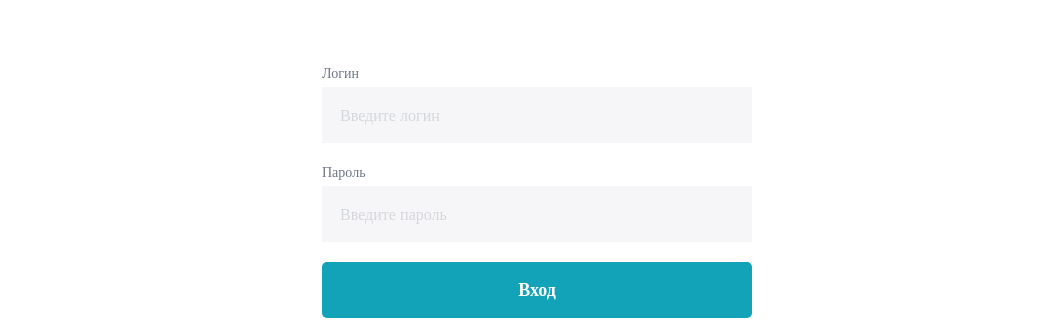
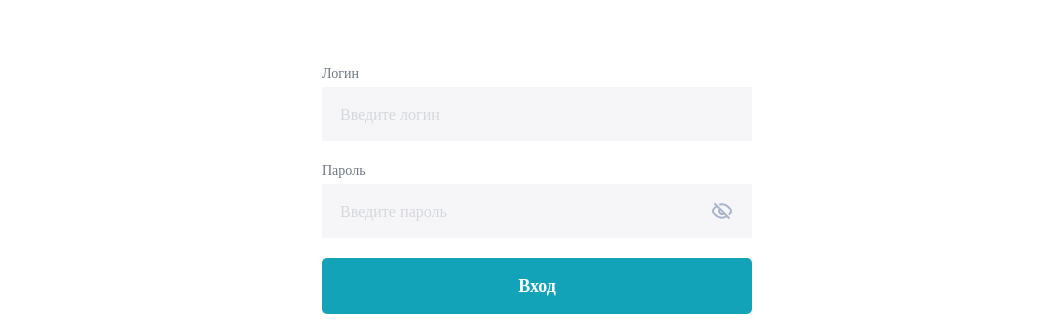
Before and after one commit to ivan-kevra/Information-Systems-app, a React (Vite) app: page /login in a window 1280 px wide. Shown: the part 340-660 px from the top of the page, without its empty margins (103-1167 px from the left). Built offline with nearby package versions, Linux system fonts and the light colour scheme; a web font is replaced by a local one.

Commit message:
changed styles at textfield

```diff
--- a/src/components/textField/textField.module.scss
+++ b/src/components/textField/textField.module.scss
@@ -3,30 +3,19 @@
     flex-direction: column;
     align-items: flex-start;
     gap: 5px;
-
-    .label {
-        color: var(---, #6E7686);
-        /* Тело текст/B2 */
-        font-family: Inter;
-        font-size: 14px;
-        font-style: normal;
-        font-weight: 500;
-        line-height: normal;
-    }
+    width: 100%;
 
     .inputContainer {
         position: relative;
         display: flex;
-        width: 430px;
-        height: 56px;
+        gap: 5px;
         align-items: center;
         background: var(---, #F6F6F9);
+        padding: 17px 18px;
+        width: 100%;
 
         .input {
             all: unset;
-            width: 430px;
-            height: 56px;
-            padding: 17px 18px;
             color: var(---, #272A33);
 
             &::placeholder {
--- a/src/components/textField/textField.tsx
+++ b/src/components/textField/textField.tsx
@@ -1,11 +1,12 @@
 import { ChangeEvent, ComponentProps, forwardRef, useState } from 'react'
 
-import { clsx } from 'clsx'
 
 import styles from './textField.module.scss'
 import { Typography } from '../typography'
 import closedEye from "@/assets/icons/closedEye.svg"
 import openedEye from "@/assets/icons/openedEye.svg"
+import searchIcon from "@/assets/icons/searchIcon.svg"
+import closeIcon from "@/assets/icons/closeIcon.svg"
 
 
 
@@ -14,6 +15,7 @@ export type Props = {
     errorMessage?: string
     label?: string
     onValueChange?: (value: string) => void
+    variant?: "default" | "password" | "search"
 } & ComponentProps<'input'>
 
 export const TextField = forwardRef<HTMLInputElement, Props>((props, ref) => {
@@ -24,6 +26,7 @@ export const TextField = forwardRef<HTMLInputElement, Props>((props, ref) => {
         onValueChange,
         placeholder,
         type,
+        variant = "default",
         ...restProps
     } = props
 
@@ -33,31 +36,25 @@ export const TextField = forwardRef<HTMLInputElement, Props>((props, ref) => {
 
     const [showPassword, setShowPassword] = useState<boolean>(false)
 
-    const isShowPasswordButtonShown = type === 'password'
-
     return (
-        <div className={styles.container}>
-            <Typography as={'label'} variant={'body2'} className={styles.label}>
+        <div className={styles.container + ' ' + className}>
+            <Typography as={'label'} variant={'body2'} >
                 {label}
             </Typography>
-            <div className={styles.inputContainer}>
+            <div className={styles.inputContainer + ' ' + className} >
+                {variant === "search" && <img src={searchIcon} />}
                 <input
-                    className={styles.input}
+                    className={styles.input + ' ' + className}
                     onChange={onChangeTitle}
                     placeholder={placeholder}
                     ref={ref}
                     {...restProps}
                 />
-                {isShowPasswordButtonShown && (
-                    <button
-                        className={styles.showPassword}
-                        onClick={() => setShowPassword(prev => !prev)}
-                        type={'button'}
-                    >
-                        {showPassword ? <img src={openedEye} /> : <img src={closedEye} />}
-                    </button>
-                )}
+                {variant === "search" && <img src={closeIcon} />}
+                {variant === 'password' &&
+                    <img src={showPassword ? openedEye : closedEye}
+                        onClick={() => setShowPassword(prev => !prev)} className={styles.showPassword} />}
             </div>
-        </div>
+        </div >
     )
 })
```
